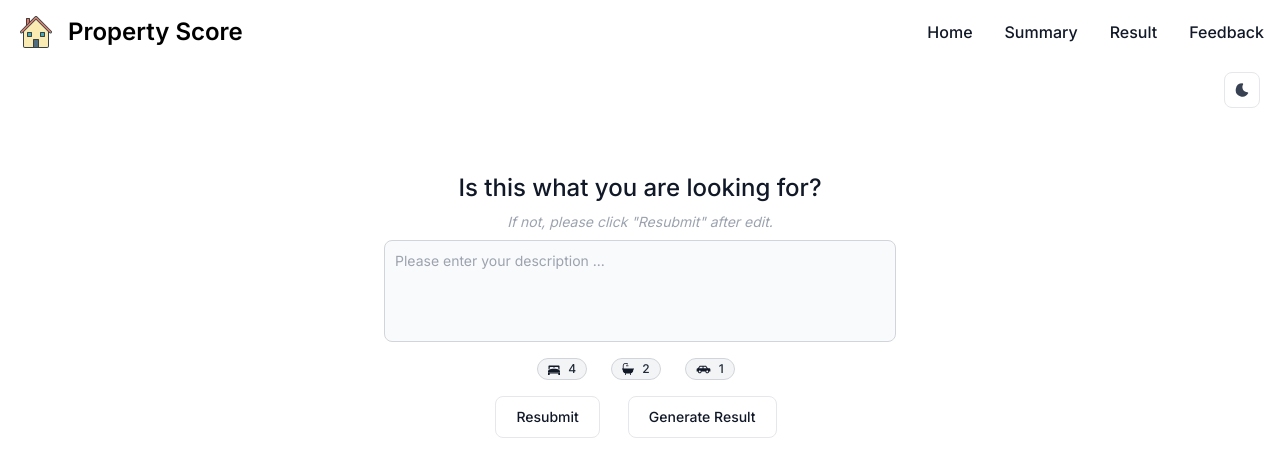
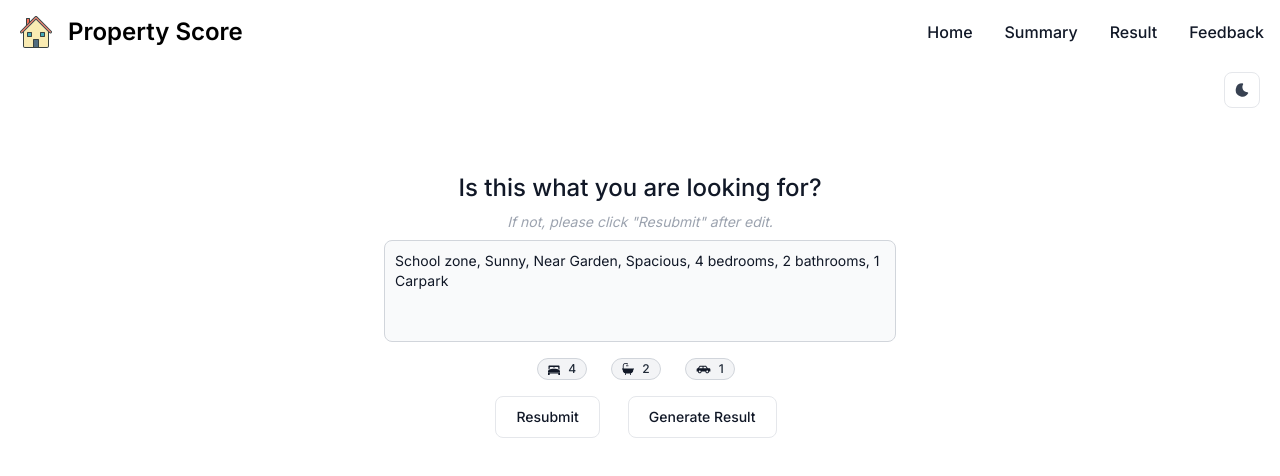
Before and after one commit to jackytsheng/property-score-demo, a Next.js app: page /summary in a window 1280 px wide. Shown: the top 476 px of the page. Built offline with nearby package versions, Linux system fonts and the light colour scheme.

Commit message:
added default value to summary

```diff
--- a/src/app/components/Textarea.tsx
+++ b/src/app/components/Textarea.tsx
@@ -6,4 +6,4 @@ export interface TextAreaProps {
     text?: string
 }
 
-export const Textarea = ({ id, placeholder, text }: TextAreaProps) => <textarea id={id} rows={4} maxLength={200} className={`${INPUT_STYLE} mb-4 resize-none block`} placeholder={placeholder}></textarea>
+export const Textarea = ({ id, placeholder, text }: TextAreaProps) => <textarea defaultValue={text} id={id} rows={4} maxLength={200} className={`${INPUT_STYLE} mb-4 resize-none block`} placeholder={placeholder}></textarea>
--- a/src/app/summary/page.tsx
+++ b/src/app/summary/page.tsx
@@ -11,7 +11,7 @@ export default function Summary() {
     <Wrapper>
       <label id="summary-prompt" className={HEADER_STYLE}>Is this what you are looking for? </label>
       <span className="italic text-sm mb-2 text-gray-400 dark:text-gray-600">If not, please click &#34;Resubmit&#34; after edit.</span>
-      <Textarea id="summary-prompt" placeholder="Please enter your description ..." />
+      <Textarea text="School zone, Sunny, Near Garden, Spacious, 4 bedrooms, 2 bathrooms, 1 Carpark" id="summary-prompt" placeholder="Please enter your description ..." />
       <div className="flex gap-4 mb-4">
         <Pill>
           <svg className={SVG_STYLE} width="12px" height="12px" viewBox="0 0 50 50" xmlns="http://www.w3.org/2000/svg" xmlnsXlink="http://www.w3.org/1999/xlink"><path d="M5 10C3.347656 10 2 11.347656 2 13L2 26.8125C3.296875 25.6875 4.9375 24.777344 7 24.0625L7 20C7 17.339844 11.542969 17 15.5 17C19.457031 17 24 17.339844 24 20L24 22C24.335938 21.996094 24.65625 22 25 22C25.34375 22 25.664063 21.996094 26 22L26 20C26 17.339844 30.542969 17 34.5 17C38.457031 17 43 17.339844 43 20L43 24.03125C45.058594 24.742188 46.691406 25.671875 48 26.8125L48 13C48 11.347656 46.652344 10 45 10 Z M 25 24C5.90625 24 -0.015625 27.53125 0 37L50 37C50.015625 27.46875 44.09375 24 25 24 Z M 0 39L0 50L7 50L7 46C7 44.5625 7.5625 44 9 44L41 44C42.4375 44 43 44.5625 43 46L43 50L50 50L50 39Z" /></svg>
```
